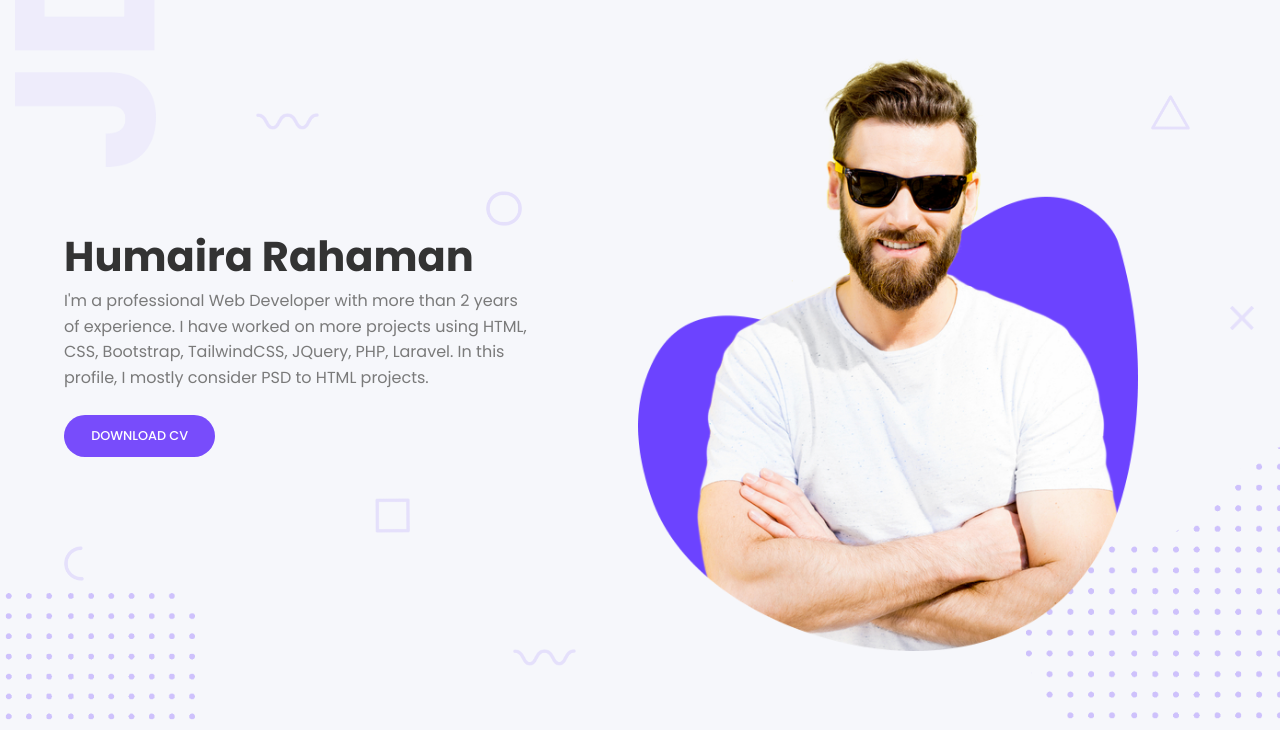
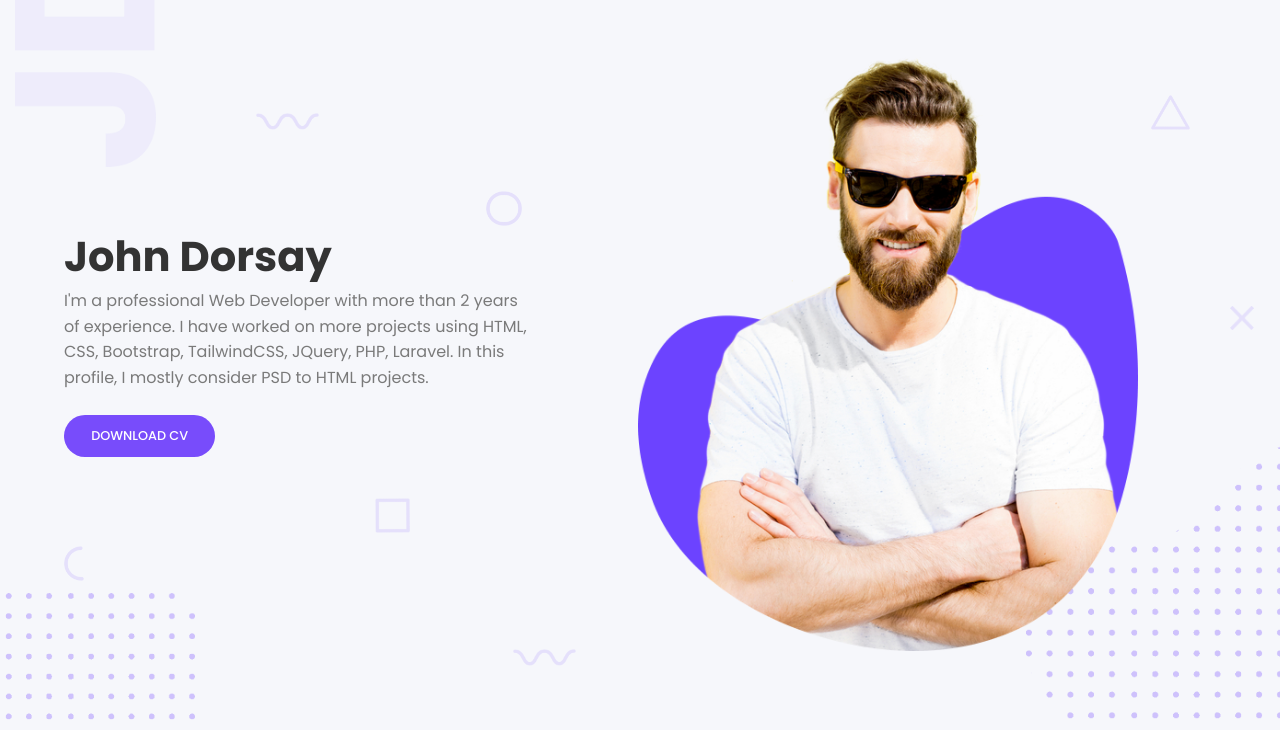
Before and after one commit to HumairaRahaman/my_portfolio, a plain HTML site: page index.html in a window 1280 px wide. Shown: the part 70-800 px from the top of the page. Drawn offline with nearby package versions, Linux system fonts and the light colour scheme.

Commit message:
Update index.html

```diff
--- a/index.html
+++ b/index.html
@@ -77,7 +77,7 @@
         <div class="header-content">
           <div class="container grid-2">
             <div class="colum-1">
-              <h1 class="header-text">Humaira Rahaman</h1>
+              <h1 class="header-text">John Dorsay</h1>
               <p class="text">
                 I'm a professional Web Developer with more than 2 years of
                 experience. I have worked on more projects using HTML, CSS,
```
